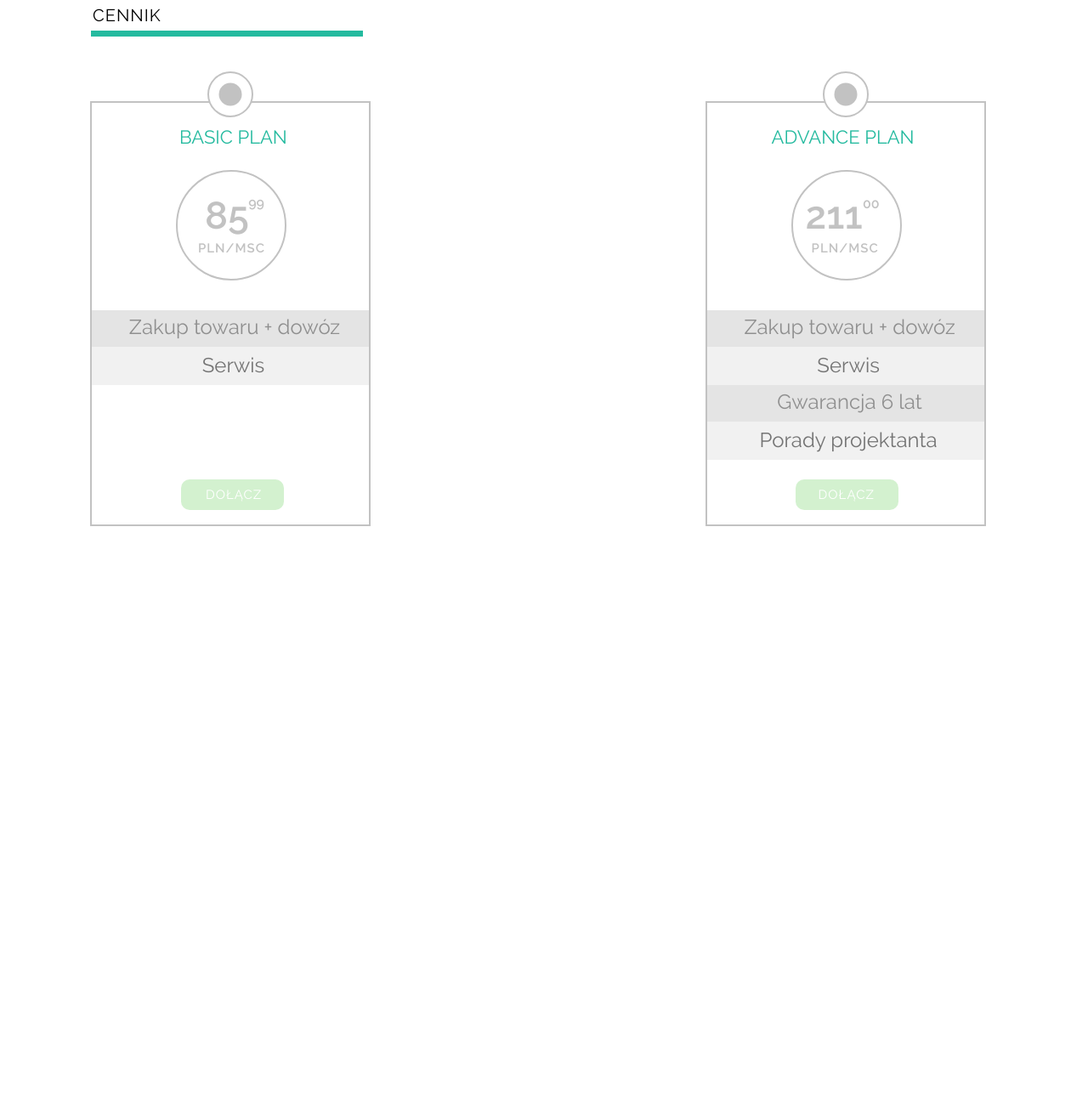
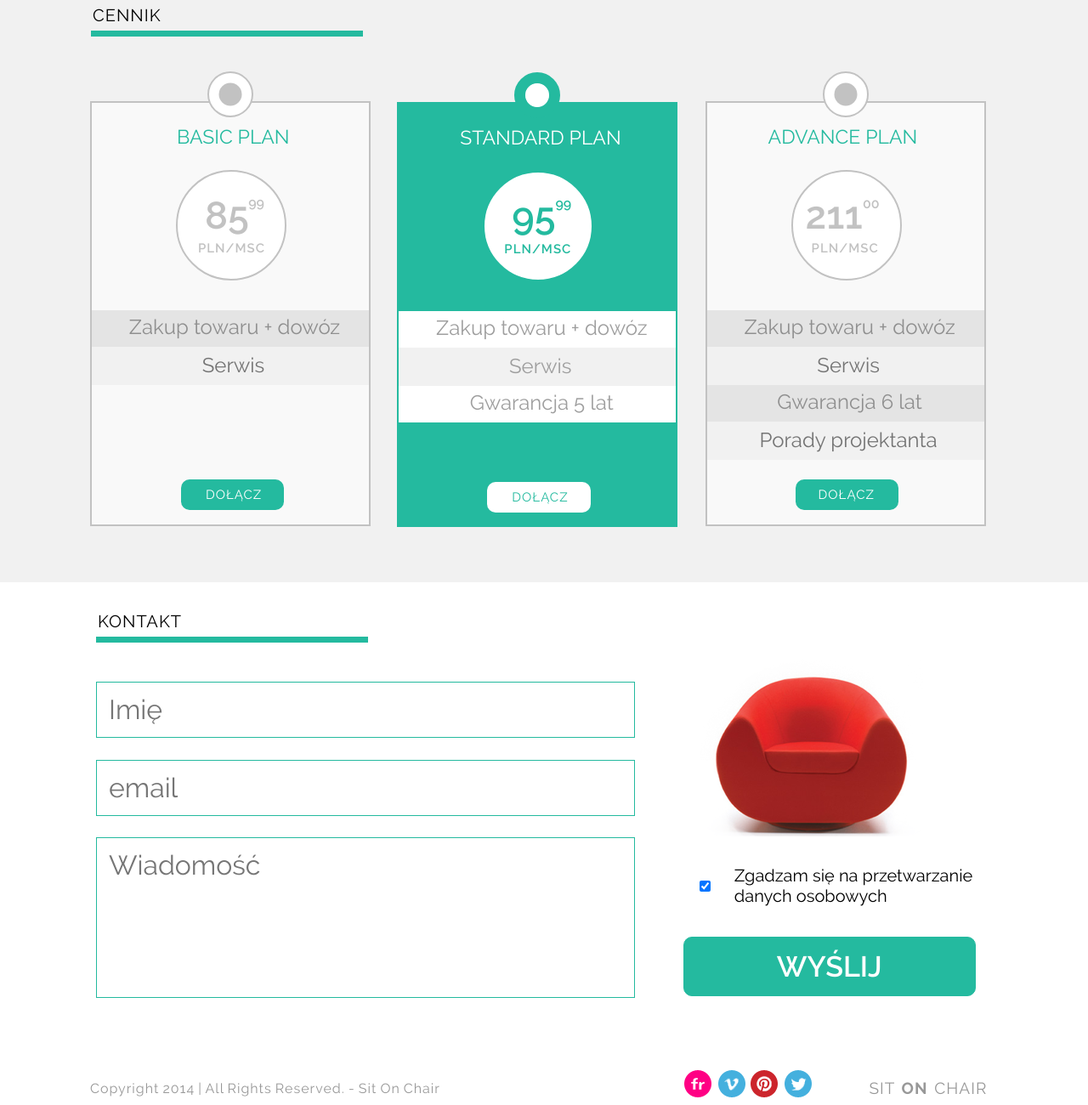
Before and after one commit to aniacichocka/Sit_On_Chair-website, a plain HTML site: page index.html in a window 1280 px wide. Shown: the part 934-2234 px from the top of the page at 85% size. Before the commit the page ends 1619 px from the top, so only its background shows below. Drawn offline with Linux system fonts and the light colour scheme.

Commit message:
90% done

```diff
--- a/index.html
+++ b/index.html
@@ -18,11 +18,11 @@
           <div class="main-menu">
             <ul class="menu">
               <li>o firmie
-                <!-- <ul class="about">
+                <ul class="about">
                     <li><a href="#">Aktualności</a></li>
                     <li><a href="#">Nasz team</a></li>
                     <li><a href="#">Historia</a></li>
-                </ul> -->
+                </ul>
               </li>
               <li><a href="#">galeria</a></li>
               <li><a href="#">kontakt</a></li>
@@ -42,9 +42,6 @@
             </div>
           </div>
           <div class="column black-chair">
-            <!-- <div>
-              <img src="images/black_chair.png" alt="black chair">
-            </div> -->
           </div>
           <div class="column chair-info">
             <div>
@@ -92,7 +89,7 @@
         </div>
       </section>
       <section>
-        <div class="container price-list">
+        <div class="container row price-list">
           <div class="row title">
             <span>cennik</span>
           </div>
@@ -120,6 +117,24 @@
             </div>
             <div class="column">
               <div class="standard">
+                <div class="small-circle">
+                  <div class="disc">
+                  </div>
+                </div>
+                <span>standard plan</span>
+                <div class="price-circle">
+                  <span>95</span>
+                  <span>99</span>
+                  <span>pln/msc</span>
+                </div>
+                <div class="options">
+                  <ul>
+                    <li>Zakup towaru + dowóz</li>
+                    <li>Serwis</li>
+                    <li>Gwarancja 5 lat</li>
+                  </ul>
+                </div>
+                <a href="#">dołącz</a>
               </div>
             </div>
             <div class="column">
@@ -148,42 +163,48 @@
           </div>
         </div>
       </section>
-      <!-- <section class="container">
-        <div class="row">
+      <section>
+        <div class="container row contact">
+          <div class="row title">
             <span>kontakt</span>
           </div>
-        <div class="row">
-          <div class="column">
-            <form>>
+          <div class="row to-contact">
+            <div class="column main-form">
+              <form>
                 <input type="text" name="name" placeholder="Imię">
                 <input type="email" name="email" placeholder="email">
                 <textarea name="massage" rows="8" cols="80" placeholder="Wiadomość"></textarea>
               </form>
             </div>
-          <div class="column">
+            <div class="column red-chair">
               <img src="images/red_chair.png" alt="red chair">
+              <div class="agreement">
                 <input type="checkbox" value="" checked>
                 <p>Zgadzam się na przetwarzanie danych osobowych</p>
+              </div>
               <input type="submit" value="WYŚLIJ">
             </div>
           </div>
-      </section> -->
+        </div>
+      </section>
     </main>
-    <!-- <footer class="container row">
-      <div class="column">
+    <footer class="container row">
+      <div class="column rights">
         <span>Copyright 2014 | All Rights Reserved. - Sit On Chair</span>
       </div>
-      <div class="column">
-        <ul>
+      <div class="column footer-icon">
+        <ul class="icon">
           <li><a href="#"><img src="images/flickr.png" alt="flickr"></a></li>
           <li><a href="#"><img src="images/vimeo.png" alt="vimeo"></a></li>
           <li><a href="#"><img src="images/pinterest.png" alt="pinterest"></a></li>
           <li><a href="#"><img src="images/twitter.png" alt="twitter"></a></li>
         </ul>
       </div>
-      <div class="column">
-        <span>sit on chair</span>
+      <div class="column footer-logo">
+        <div class="logo-text">
+          <span>sit <span class="bold-text">on</span> chair</span>
         </div>
-    </footer> -->
+      </div>
+    </footer>
   </body>
 </html>
--- a/style.css
+++ b/style.css
@@ -1,13 +1,18 @@
-#project-img {
+/*#project-img {
   z-index: -1;
   position: absolute;
   top: 0;
   left: 50%;
   transform: translate(-50%,0);
   opacity: .5;
-}
+}*/
 
-/*GENERAL*/
+
+
+/*********************************
+*           GENERAL
+**********************************/
+
 
 
 @font-face {
@@ -114,9 +119,9 @@ body {
   clear: both;
 }
 
-/*.column {
+.column {
   float: left;
-}*/
+}
 
 
 
@@ -172,20 +177,82 @@ header .column {
   display: inline-block;
 }
 
-.menu > li a,
+.menu > li > a,
 .menu > li:first-of-type {
-  margin-left: 25px;
+  margin-left: 26px;
   text-transform: uppercase;
   text-decoration: none;
   color: white;
   font-size: 14px;
   font-weight: 600;
   letter-spacing: 0.5px;
-  padding: 14px 12px;
+  padding: 14px 12px 10px 11px;
 }
 
 .menu > li:last-child {
   margin-left: -15px;
+}
+
+
+
+/* --------------- SUB-MENU: ABOUT --------------- */
+
+
+
+.menu {
+  position: relative;
+}
+
+.menu > li:first-of-type {
+  cursor: pointer;
+}
+
+.about {
+  position: absolute;
+  display: none;
+  top: 40px;
+  left: 19px;
+  padding-top: 11px;
+  z-index: 1;
+}
+
+.about li {
+  list-style-type: none;
+}
+
+.about a {
+  font-size: 16px;
+  color: white;
+  text-transform: none;
+  text-decoration: none;
+  font-weight: 400;
+  letter-spacing: 0px;
+  display: block;
+  background-color: black;
+  padding: 3px 20px 6px 13px;
+}
+
+.about li:first-of-type a {
+  padding: 14px 20px 6px 14px;
+}
+
+.about li:nth-of-type(3) a {
+  padding: 3px 20px 8px 13px;
+}
+
+.about::before {
+  content: "";
+  position: absolute;
+  width: 15px;
+  height: 15px;
+  top: 6px;
+  left: 87px;
+  background-color: black;
+  transform: rotate(45deg);
+}
+
+.menu li:first-of-type:hover .about  {
+  display: block;
 }
 
 
@@ -256,7 +323,6 @@ main section:first-of-type {
   background-repeat: no-repeat;
   background-size: 151%;
   background-position: top 70px left -126px;
-  /*opacity: .3;*/
 }
 
 .chair-info h1 {
@@ -357,7 +423,6 @@ main section:first-of-type {
   background-color: rgb(36, 186, 159);
 }
 
-
 .picture-two {
   background-image: url("images/box2_img.jpg");
   position: relative;
@@ -422,9 +487,12 @@ main section:first-of-type {
 
 /* --------------- PRICE-LIST --------------- */
 
-/*main section:nth-of-type(3){
+
+
+
+main section:nth-of-type(3){
   background-color: rgb(241, 241, 241);
-}*/
+}
 
 .title {
   position: relative;
@@ -434,8 +502,8 @@ main section:first-of-type {
 .title span {
   text-transform: uppercase;
   font-size: 20px;
-  margin-top: 45px;
-  margin-left: 8px;
+  top: 45px;
+  left: 8px;
   letter-spacing: 1px;
   position: absolute;
 }
@@ -453,17 +521,22 @@ main section:first-of-type {
 .prices .column {
   width: 33.33%;
   height: 624px;
-  float: left;
 }
 
 .basic,
+.standard,
 .advance {
   width: 330px;
   height: 500px;
   border: 2px solid rgb(194, 194, 194);
   position: relative;
   display: block;
-  /*background-color: rgb(249, 249, 249);*/
+  background-color: rgb(249, 249, 249);
+}
+
+.standard {
+  border: 2px solid rgb(36, 186, 159);
+  background-color: rgb(36, 186, 159);
 }
 
 .basic {
@@ -474,6 +547,11 @@ main section:first-of-type {
 .advance {
   margin-top: 58px;
   margin-left: 10px;
+}
+
+.standard {
+  margin-top: 59px;
+  margin-left: 7px;
 }
 
 .small-circle {
@@ -488,6 +566,10 @@ main section:first-of-type {
   background-color: white;
 }
 
+.standard .small-circle {
+  border: 13px solid rgb(36, 186, 159);
+}
+
 .disc {
   width: 27px;
   height: 27px;
@@ -499,20 +581,30 @@ main section:first-of-type {
   transform: translate(-50%, -50%);
 }
 
+.standard .disc {
+  background-color: white;
+}
+
 .basic > span:first-of-type,
+.standard > span:first-of-type,
 .advance > span:first-of-type {
   text-transform: uppercase;
-  font-size: 22px;
+  font-size: 23px;
   color: rgb(36, 186, 159);
   display: block;
 }
 
 .basic > span:first-of-type {
-  margin: 27px 0 20px 103px;
+  margin: 26px 0 20px 100px;
 }
 
 .advance > span:first-of-type {
-  margin: 27px 0 20px 76px;
+  margin: 26px 0 20px 72px;
+}
+
+.standard > span:first-of-type {
+  color: white;
+  margin: 26px 0 20px 72px;
 }
 
 .price-circle {
@@ -521,12 +613,17 @@ main section:first-of-type {
   border-radius: 50%;
   border: 2px solid rgb(194, 194, 194);
   margin: 26px 10px 10px 99px;
-  /*background-color: white;*/
+  background-color: white;
   position: relative;
   margin-bottom: 35px;
 }
 
+.standard .price-circle {
+  border: 2px solid rgb(36, 186, 159);
+}
+
 .basic .price-circle span:first-child,
+.standard .price-circle span:first-child,
 .advance .price-circle span:first-child {
   font-size: 45px;
   color: rgb(194, 194, 194);
@@ -537,13 +634,19 @@ main section:first-of-type {
 
 .basic .price-circle span:first-child {
   padding: 25px 0 0 32px;
+}
 
-}
 .advance .price-circle span:first-child {
   padding: 25px 0 0 15px;
 }
 
+.standard .price-circle span:first-child {
+  color: rgb(36, 186, 159);
+  padding: 25px 0 0 32px;
+}
+
 .basic .price-circle span:nth-child(2),
+.standard .price-circle span:nth-child(2),
 .advance .price-circle span:nth-child(2) {
   font-size: 16px;
   color: rgb(194, 194, 194);
@@ -561,13 +664,19 @@ main section:first-of-type {
   right: 24px;
 }
 
+.standard .price-circle span:nth-child(2) {
+  color: rgb(36, 186, 159);
+  top: 27px;
+  right: 24px;
+}
+
 .basic .price-circle span:last-child,
+.standard .price-circle span:last-child,
 .advance .price-circle span:last-child {
   text-transform: uppercase;
   font-weight: 600;
   font-size: 15px;
   color: rgb(194, 194, 194);
-
   letter-spacing: 1px;
 }
 
@@ -577,6 +686,11 @@ main section:first-of-type {
 
 .advance .price-circle span:last-child {
   padding-left: 22px;
+}
+
+.standard .price-circle span:last-child {
+  color: rgb(36, 186, 159);
+  padding-left: 23px;
 }
 
 .options ul {
@@ -593,6 +707,11 @@ main section:first-of-type {
   color: rgb(143, 143, 143);
 }
 
+.standard .options ul li:nth-of-type(2n+1) {
+  background-color: white;
+  color: rgb(158, 158, 158);
+}
+
 .options ul li:nth-of-type(2n+2) {
   margin-left: -40px;
   padding: 7px 0 9px 7px;
@@ -600,13 +719,19 @@ main section:first-of-type {
   color: rgb(116, 116, 116);
 }
 
+.standard .options ul li:nth-of-type(2n+2) {
+  background-color: rgb(241, 241, 241);
+  color: rgb(158, 158, 158);
+}
+
 .basic a,
+.standard a,
 .advance a {
   text-transform: uppercase;
   font-size: 15px;
   letter-spacing: 1px;
   text-decoration: none;
-  background-color: rgba(36, 186, 15, .2);
+  background-color: rgb(36, 186, 159);
   color: white;
   border-radius: 10px;
   display: block;
@@ -621,3 +746,152 @@ main section:first-of-type {
   padding: 9px 27px;
   margin: -1px 101px -23px 104px;
 }
+
+.standard a {
+  background-color: white;
+  color: rgb(36, 186, 159);
+  padding: 9px 29px;
+  margin: 70px 100px 9px 104px;
+}
+
+
+
+/* --------------- CONTACT-FORM --------------- */
+
+
+
+.column.main-form {
+  width: 60%;
+}
+
+.column.red-chair {
+  width: 40%;
+}
+
+.to-contact .column {
+  float: left;
+}
+
+.to-contact {
+  height: 420px;
+}
+
+.contact .title span {
+  text-transform: uppercase;
+  font-size: 20px;
+  top: 34px;
+  left: 14px;
+  letter-spacing: 1px;
+  position: absolute;
+}
+
+.column.main-form {
+  padding: 3px 1px 10px 12px;
+}
+
+form input,
+form textarea {
+  width: 100%;
+  border: 1px solid rgb(36, 186, 159);
+  font-family: "Raleway", sans-serif;
+  font-size: 32px;
+  color: rgb(158, 158, 158);
+  margin: 14px 0;
+  padding: 13px 0 14px 14px;
+}
+
+form textarea {
+  resize: none;
+  height: 189px;
+  margin-top: 11px;
+}
+
+form input:nth-last-of-type(2) {
+  margin-bottom:12px;
+  }
+
+.red-chair img {
+  margin: -11px 10px 10px 75px;
+  margin-bottom: 10px;
+}
+
+.agreement {
+  position: relative;
+}
+
+.agreement p {
+  font-size: 20px;
+  margin-left: 116px;
+}
+
+[type="checkbox"] {
+  position: absolute;
+  bottom: 14px;
+  left: 71px;
+}
+
+[type="submit"] {
+  margin: 16px 0 0 56px;
+  font-size: 34px;
+  font-family: "Raleway", sans-serif;
+  font-weight: 600;
+  border-radius: 10px;
+  background-color: rgb(36, 186, 159);
+  border: 1px solid rgb(36, 186, 159);
+  padding: 14px 109px;
+  color: white;
+}
+
+
+
+/*******************************
+ *           FOOTER
+*******************************/
+
+
+
+.column.rights {
+  width: 60%;
+}
+
+.column.footer-icon {
+  width: 20%;
+}
+
+.column.footer-logo {
+  width: 20%;
+}
+
+.rights span {
+  color: rgb(152, 152, 152);
+  display: block;
+  margin: 66px 10px 10px 5px;
+  font-size: 16px;
+  letter-spacing: 1px;
+  word-spacing: -1px;
+}
+
+.icon li {
+  display: inline-block;
+}
+
+.icon {
+  margin: 52px 0 0 16px;
+}
+
+.logo-text {
+  margin: 64px 0 0 59px;
+}
+
+.logo-text span {
+  text-transform: uppercase;
+  font-size: 19px;
+  color: rgb(152, 152, 152);
+  letter-spacing: 1px;
+  word-spacing: 2px;
+  font-weight: 400;
+}
+
+.logo-text .bold-text {
+  font-weight: bold;
+}
```
Lines whose indentation alone changed are shown as unchanged.
